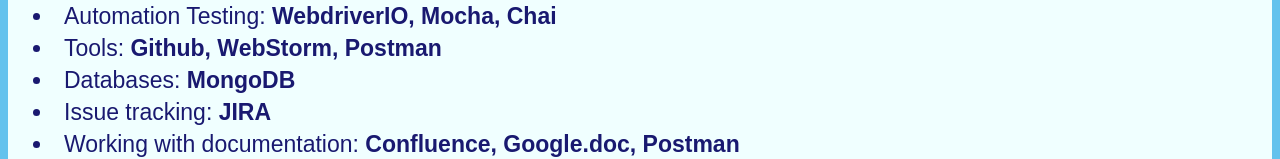
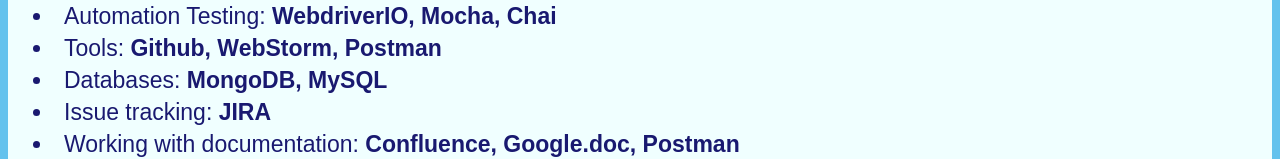
Before and after one commit to JuliaLobanova/htmlMyPage, a plain HTML site: page skills.html in a window 1280 px wide. Shown: the part 165-324 px from the top of the page. Drawn offline with Linux system fonts and the light colour scheme.

Commit message:
Update styles

```diff
--- a/skills.html
+++ b/skills.html
@@ -15,7 +15,7 @@
 <li> Language: <strong>JavaScript, Java</strong> </li>
 <li>Automation Testing: <strong>WebdriverIO, Mocha, Chai</strong> </li>
 <li>Tools: <strong>Github, WebStorm, Postman</strong></li>
-<li>Databases: <strong>MongoDB</strong></li>
+<li>Databases: <strong>MongoDB, MySQL</strong></li>
 <li>Issue tracking: <strong>JIRA</strong></li>
 <li>Working with documentation: <strong>Confluence, Google.doc, Postman</strong></li>
 <li>Ability to work efficiently in fast changing <strong>Agile working environment</strong></li>
```
